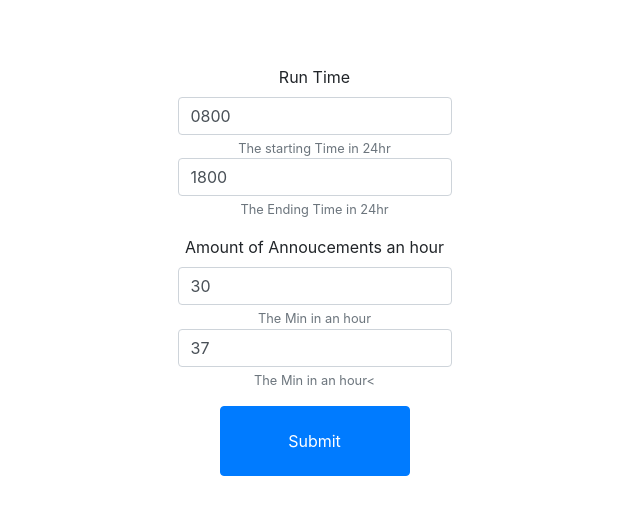
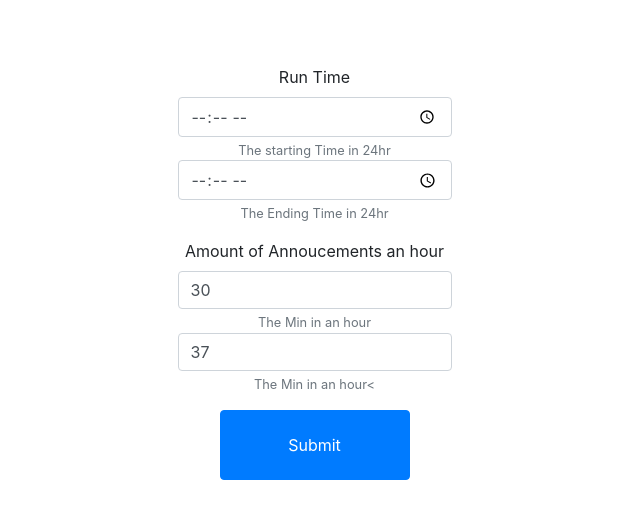
Before and after one commit to Anon772000/Anouncement-System, a PHP site: page /global.php in a window 1280 px wide. Shown: the part 221-740 px from the top of the page, without its empty margins (0-640 px from the left). Run offline with PHP 8.4, Linux system fonts and the light colour scheme.

Commit message:
Updated field types

```diff
--- a/html/global.php
+++ b/html/global.php
@@ -46,18 +46,18 @@ $arr1 = json_decode(file_get_contents('assets/json/global.json'), true);
             <div class="row">
                 <form>
                     <div class="form-group">
-                        <label for="exampleInputEmail1">Run Time</label>
-                        <input type="email" class="form-control" id="exampleInputEmail1" aria-describedby="emailHelp"value="<?=$arr1['timing']['start']?>">
-                        <small id="emailHelp" class="form-text text-muted">The starting Time in 24hr</small>
-                        <input type="email" class="form-control" id="exampleInputEmail1" aria-describedby="emailHelp"value="<?=$arr1['timing']['end']?>">
-                        <small id="emailHelp" class="form-text text-muted">The Ending Time in 24hr</small>
+                        <label for="startTime">Run Time</label>
+                        <input type="time" class="form-control" id="startTime" aria-describedby="startTimehelp"value="<?=$arr1['timing']['start']?>">
+                        <small id="startTimehelp" class="form-text text-muted">The starting Time in 24hr</small>
+                        <input type="time" class="form-control" id="endTime" aria-describedby="endTimehelp"value="<?=$arr1['timing']['end']?>">
+                        <small id="endTimehelp" class="form-text text-muted">The Ending Time in 24hr</small>
                     </div>
                     <div class="form-group">
-                    <label for="exampleInputEmail1">Amount of Annoucements an hour</label>
-                        <input type="email" class="form-control" id="exampleInputEmail1" aria-describedby="emailHelp" value="<?=$arr1['Annoucements']['min']?>">
-                        <small id="emailHelp" class="form-text text-muted">The Min in an hour</small>
-                        <input type="email" class="form-control" id="exampleInputEmail1" aria-describedby="emailHelp"value="<?=$arr1['Annoucements']['max']?>">
-                        <small id="emailHelp" class="form-text text-muted">The Min in an hour<</small>
+                    <label for="Minhour">Amount of Annoucements an hour</label>
+                        <input type="number" class="form-control" id="Minhour" aria-describedby="MinhourHelp" value="<?=$arr1['Annoucements']['min']?>">
+                        <small id="MinhourHelp" class="form-text text-muted">The Min in an hour</small>
+                        <input type="number" class="form-control" id="Maxhour" aria-describedby="MaxhourHelp"value="<?=$arr1['Annoucements']['max']?>">
+                        <small id="MaxhourHelp" class="form-text text-muted">The Min in an hour<</small>
                     </div>
                     <button type="submit" class="btn btn-primary">Submit</button>
                 </form>
```
